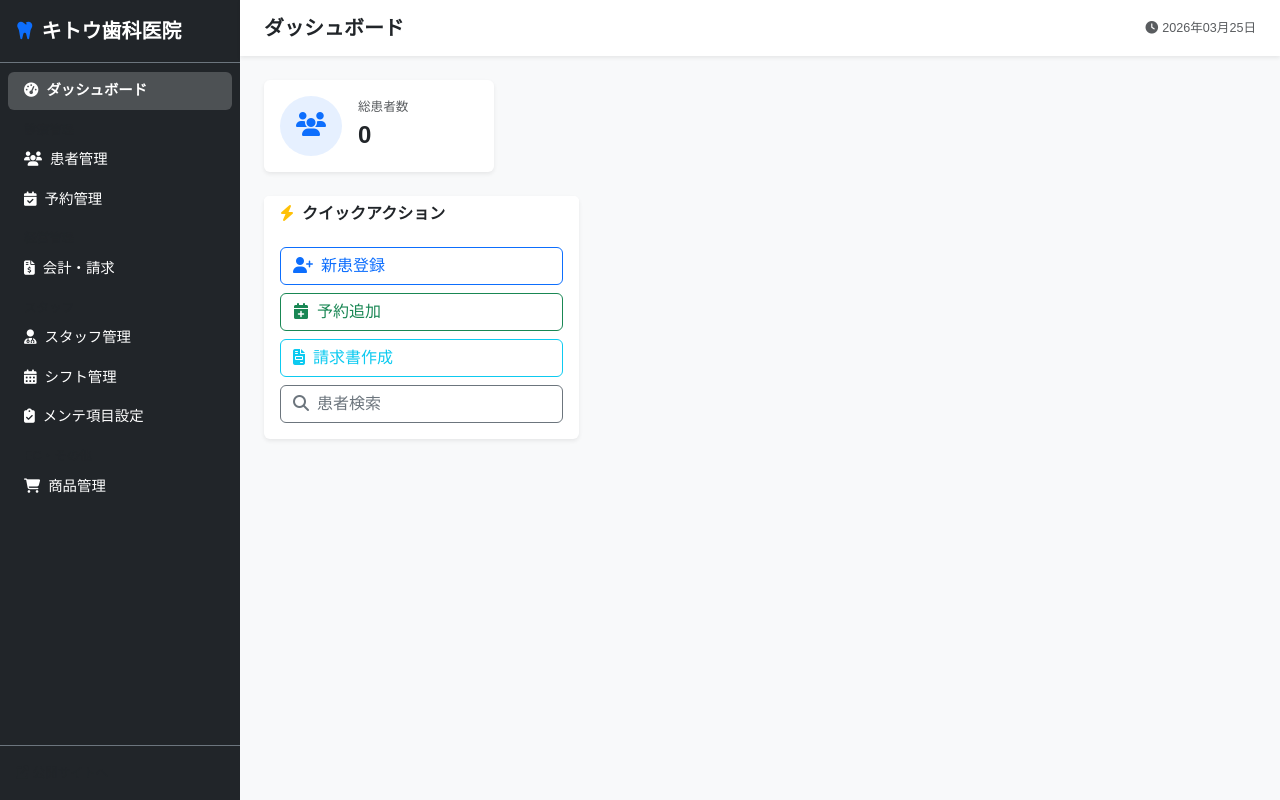
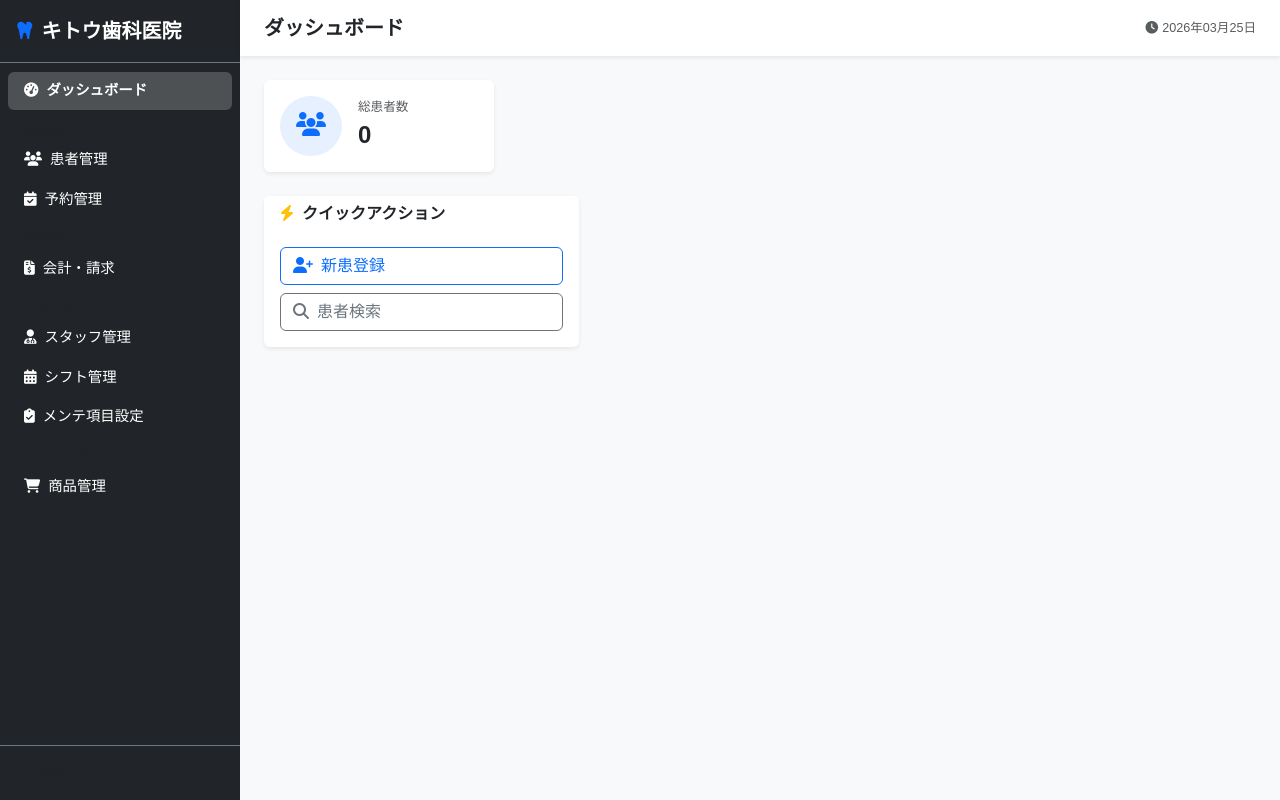
Before and after one commit to kitwo0623-maker/dental-clinic, a Flask app: page /admin in a window 1280 px wide. Run offline with Flask 3, Linux system fonts and the light colour scheme; data that the repository does not hold is empty.

Commit message:
ダッシュボードのクイックアクションから予約追加・請求書作成を削除
https://claude.ai/code/session_016GZoCSKRYQqhHHLsN73VhV

```diff
--- a/templates/admin/dashboard.html
+++ b/templates/admin/dashboard.html
@@ -31,13 +31,7 @@
         <a href="{{ url_for('patient_new') }}" class="btn btn-outline-primary text-start">
           <i class="fas fa-user-plus me-2"></i>新患登録
         </a>
-        <a href="{{ url_for('appointments') }}" class="btn btn-outline-success text-start">
-          <i class="fas fa-calendar-plus me-2"></i>予約追加
-        </a>
-        <a href="{{ url_for('invoice_new') }}" class="btn btn-outline-info text-start">
-          <i class="fas fa-file-invoice me-2"></i>請求書作成
-        </a>
-        <a href="{{ url_for('patients_list') }}" class="btn btn-outline-secondary text-start">
+<a href="{{ url_for('patients_list') }}" class="btn btn-outline-secondary text-start">
           <i class="fas fa-search me-2"></i>患者検索
         </a>
       </div>
```
